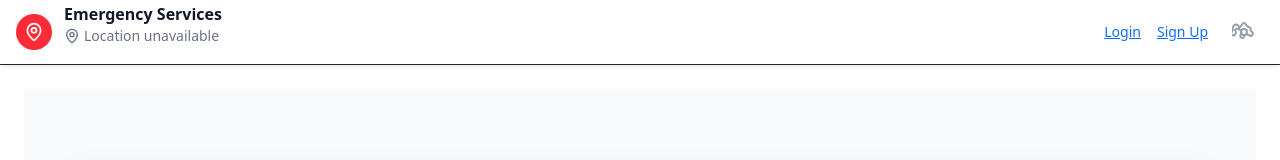
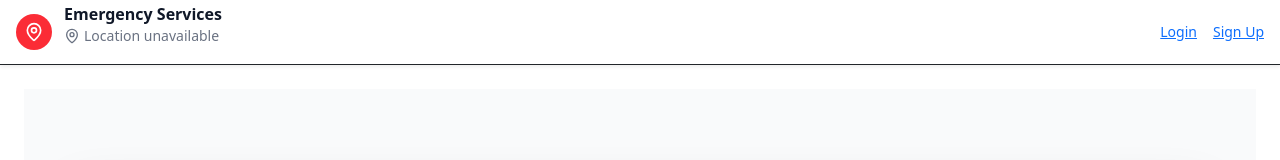
Before and after one commit to ShivaThallapelli3/services, a React (Vite) app in the folder frontend/: page / in a window 1280 px wide. Shown: the top 160 px of the page. Built offline with nearby package versions, Linux system fonts and the light colour scheme; no server answers.

Commit message:
Update EmergencyHeader.tsx

```diff
--- a/frontend/src/components/EmergencyHeader.tsx
+++ b/frontend/src/components/EmergencyHeader.tsx
@@ -123,32 +123,7 @@ const EmergencyHeader = () => {
           </>
         )}
 
-        {/* Settings button */}
-        <button
-          className="p-1.5 sm:p-2 rounded-md text-gray-400 hover:text-gray-500 focus:outline-none focus:ring-2 focus:ring-inset focus:ring-red-500 flex-shrink-0"
-          aria-label="Settings"
-        >
-          <svg
-            className="h-5 w-5 sm:h-6 sm:w-6"
-            fill="none"
-            viewBox="0 0 24 24"
-            stroke="currentColor"
-            aria-hidden="true"
-          >
-            <path
-              strokeLinecap="round"
-              strokeLinejoin="round"
-              strokeWidth={2}
-              d="M10.325 4.317c.426-1.756 2.924-1.756 3.35 0a.995.995 0 01.564.656 2.184 2.184 0 00.622 1.004 2.6 2.6 0 001.422.74c1.367.248 2.415 1.382 2.415 2.77 0 .29-.04.566-.114.825a.975.975 0 00.51.762c.477.271.914.642 1.287 1.086a2.222 2.222 0 01-.153 2.893 2.2 2.2 0 01-3.075.165 3.686 3.686 0 00-2.137-.698 3.563 3.563 0 00-2.604 1.1c-.376.396-.628.899-.72 1.441a1.43 1.43 0 01-1.225 1.196 2.197 2.197 0 01-1.965-2.94 3.719 3.719 0 01.344-1.021 3.677 3.677 0 00-1.015-4.686 3.613 3.613 0 00-4.799.216 3.48 3.48 0 01-.187 4.927 2.116 2.116 0 01-1.93.66c-.796-.144-1.442-.85-1.47-1.65a3.704 3.704 0 011.01-3.018c.128-.152.233-.327.304-.523a10.917 10.917 0 010-2.44 3.554 3.554 0 01.445-1.423 3.546 3.546 0 014.025-1.528c.257.08.5.2.715.356.34.273.578.63.69 1.026a1.585 1.585 0 001.073 1.205z"
-            />
-            <path
-              strokeLinecap="round"
-              strokeLinejoin="round"
-              strokeWidth={2}
-              d="M15 12a3 3 0 11-6 0 3 3 0 016 0z"
-            />
-          </svg>
-        </button>
+
       </div>
     </div>
   </div>
```
